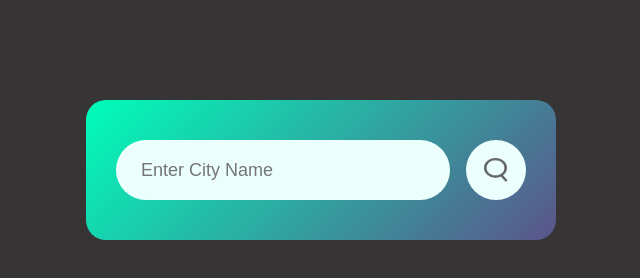
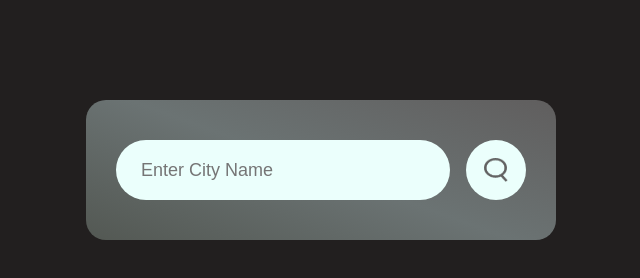
Before and after one commit to kasurirahul25/weatherapi, a plain HTML site: page index.html in a window 1280 px wide. Shown: the whole page, without its empty margins (319-959 px from the left). Drawn offline with Linux system fonts and the light colour scheme.

Commit message:
cssupdated

```diff
--- a/styles.css
+++ b/styles.css
@@ -4,12 +4,13 @@
     box-sizing: border-box;
 }
 body{
-    background-color: rgb(54, 52, 52);
+    background-color: rgb(34, 31, 31);
 }
 .card{
     width: 90%;
     max-width: 470px;
-    background: linear-gradient(135deg, #00feba,#5b548a);
+    background: linear-gradient(20deg, #535853,#6b7373,#605e5e);
+
     color: #fff;
     margin: 100px auto 0;
     border-radius: 20px;
```
